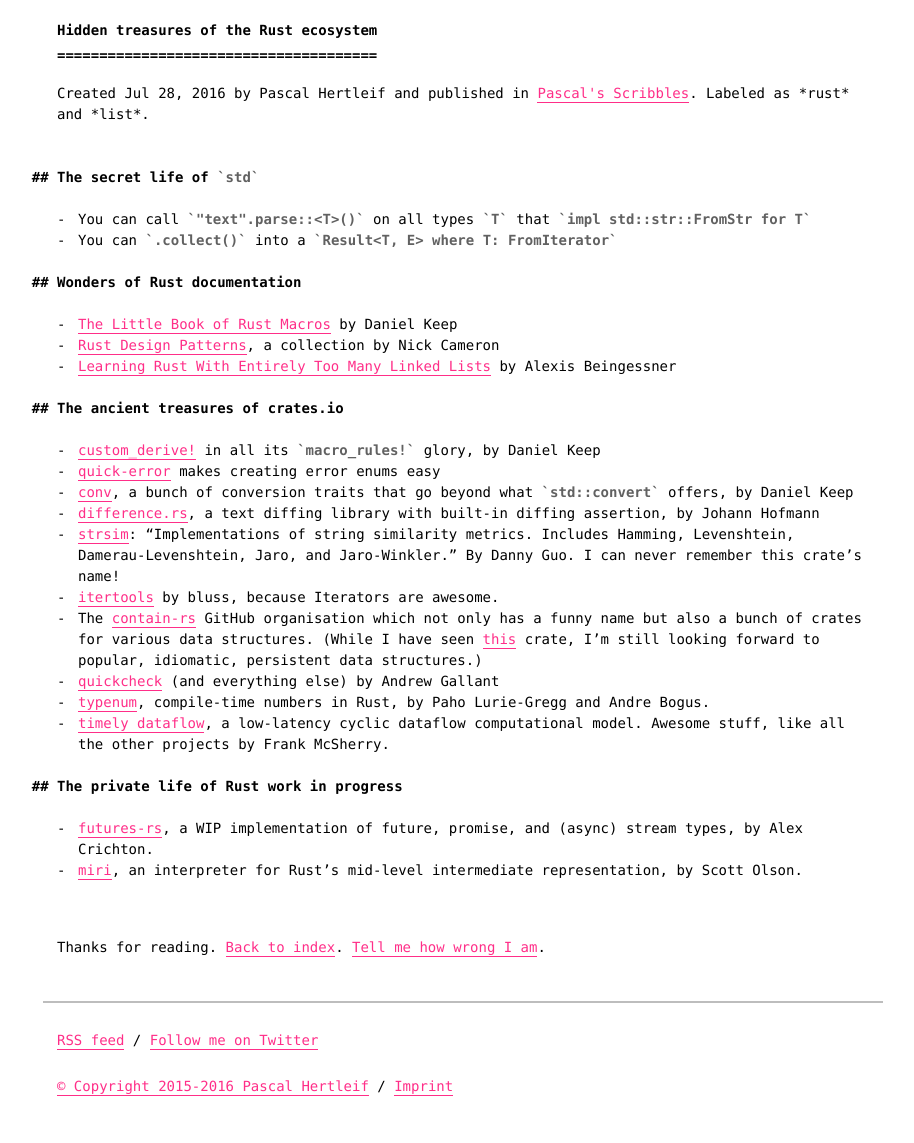
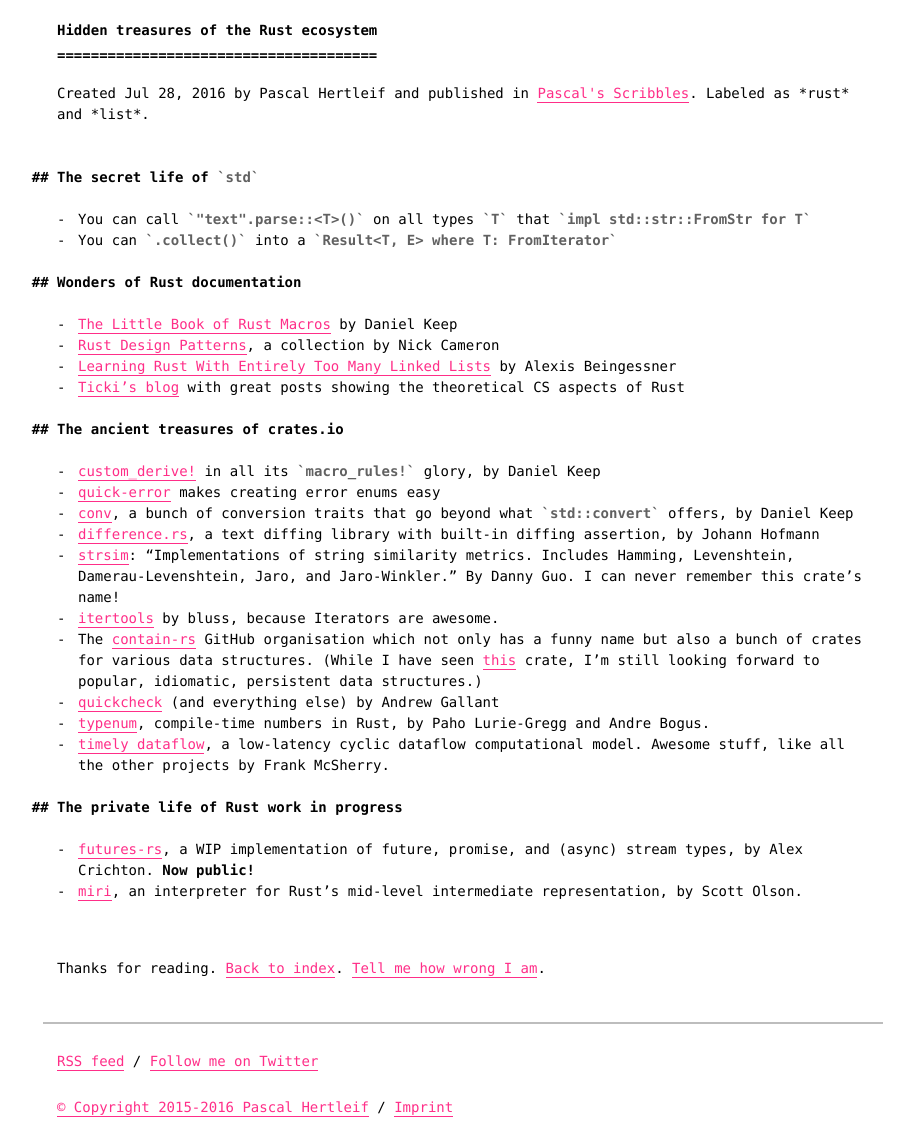
Before and after one commit to killercup/scribbles, a Jekyll site: the page built from _posts/2016-07-28-hidden-treasures-of-the-rust-ecosystems.md, in a window 1280 px wide. Shown: the whole page, without its empty margins (177-1091 px from the left). Built offline with Jekyll 4.4.1, drawn with Linux system fonts in a browser that asks for light colours; before the commit the page ends 1122 px from its top, so only the background shows below that.

Commit message:
Ticki's blog is a treasure

```diff
--- a/_posts/2016-07-28-hidden-treasures-of-the-rust-ecosystems.md
+++ b/_posts/2016-07-28-hidden-treasures-of-the-rust-ecosystems.md
@@ -15,6 +15,7 @@
 - [The Little Book of Rust Macros](https://danielkeep.github.io/tlborm/) by Daniel Keep
 - [Rust Design Patterns](https://github.com/nrc/patterns), a collection by Nick Cameron
 - [Learning Rust With Entirely Too Many Linked Lists](http://cglab.ca/~abeinges/blah/too-many-lists/book/) by Alexis Beingessner
+- [Ticki's blog](http://ticki.github.io/blog/) with great posts showing the theoretical CS aspects of Rust
 
 ## The ancient treasures of crates.io
 
@@ -31,5 +32,5 @@
 
 ## The private life of Rust work in progress
 
-- [futures-rs](https://github.com/alexcrichton/futures-rs), a WIP implementation of future, promise, and (async) stream types, by Alex Crichton.
+- [futures-rs](https://github.com/alexcrichton/futures-rs), a WIP implementation of future, promise, and (async) stream types, by Alex Crichton. **Now public!**
 - [miri](https://github.com/solson/miri), an interpreter for Rust's mid-level intermediate representation, by Scott Olson.
```
